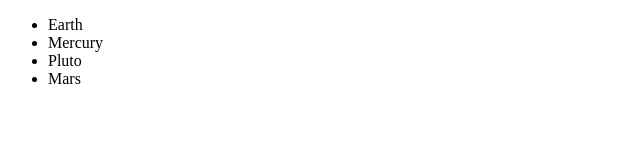
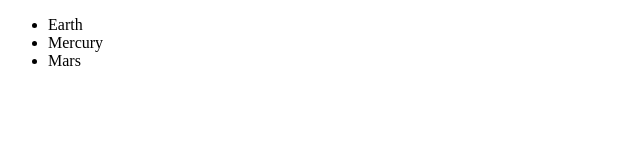
Before and after one commit to Shuvra1011/gitTest, a plain HTML site: page index.html in a window 1280 px wide. Shown: the full height of the page, 0-640 px from the left. Drawn offline with Linux system fonts and the light colour scheme.

Commit message:
Kicked out pluto

```diff
--- a/index.html
+++ b/index.html
@@ -10,7 +10,6 @@
         <ul>
             <li>Earth    </li>
             <li>Mercury    </li>
-            <li>Pluto    </li>
             <li>Mars    </li>
         </ul>
     </div>
```
